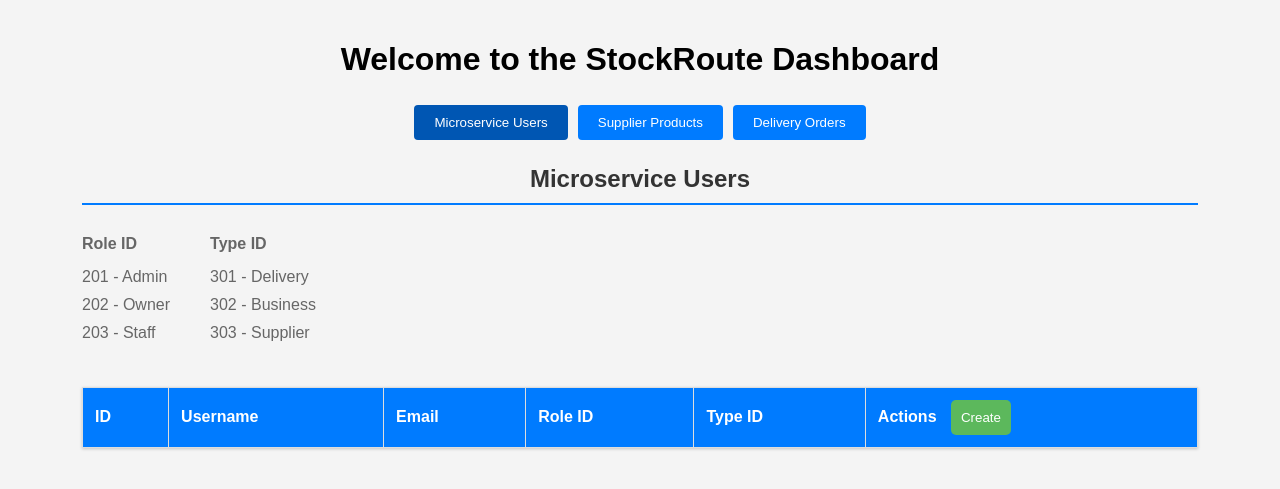
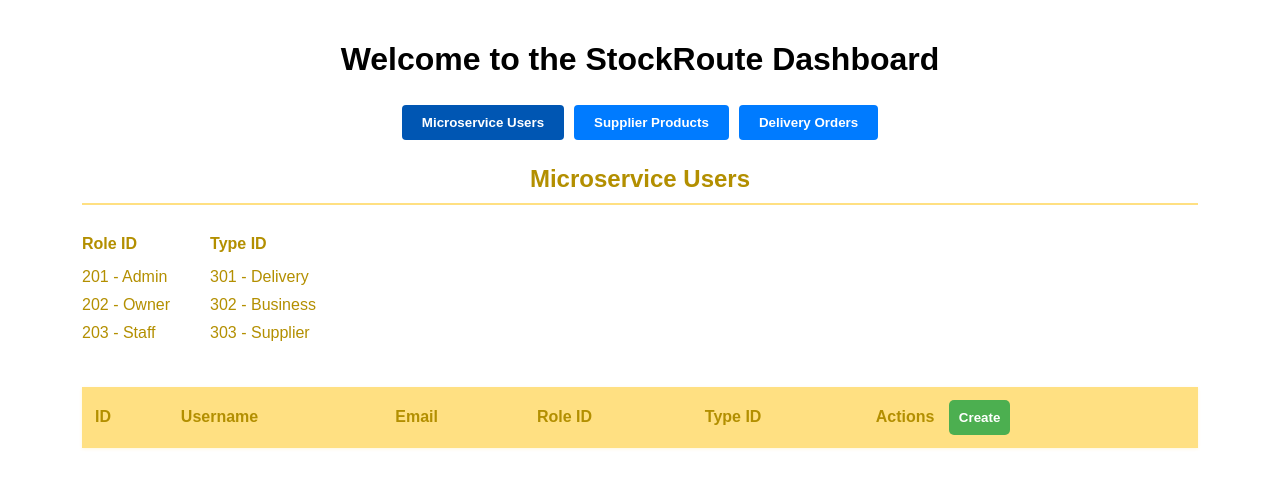
Before and after one commit to StefanDelgado/HelioHostServer, a PHP site: page /StockRoute_Microservice_API/index.php in a window 1280 px wide. Shown: the top 489 px of the page. Run offline with PHP 8.4, Linux system fonts and the light colour scheme; data that the repository does not hold is empty.

Commit message:
Style change

```diff
--- a/StockRoute_Microservice_API/styles/main.css
+++ b/StockRoute_Microservice_API/styles/main.css
@@ -1,6 +1,6 @@
 body {
     font-family: Arial, sans-serif;
-    background-color: #f4f4f4;
+    background-color: #fff; /* White background */
     margin: 0;
     padding: 0;
 }
@@ -10,13 +10,14 @@ body {
     margin: 0 auto;
     background-color: #fff;
     padding: 20px;
-    box-shadow: 0 0 10px rgba(0, 0, 0, 0.1);
+    box-shadow: 0 0 10px rgba(255, 193, 7, 0.15); /* subtle yellow shadow */
     margin-top: 50px;
+    border-radius: 10px;
 }
 
 h2 {
     text-align: center;
-    color: #333;
+    color: #b38f00; /* dark yellow */
 }
 
 form {
@@ -26,40 +27,89 @@ form {
 
 label {
     margin-bottom: 5px;
-    color: #555;
+    color: #b38f00;
 }
 
 input[type="text"],
 input[type="email"],
-input[type="password"] {
+input[type="password"],
+input[type="number"],
+textarea,
+select {
     padding: 10px;
     margin-bottom: 20px;
-    border: 1px solid #ccc;
+    border: 1px solid #ffe082;
     border-radius: 5px;
+    background: #fffde7;
 }
 
 button {
     padding: 10px;
-    background-color: #5cb85c;
-    color: #fff;
     border: none;
     border-radius: 5px;
     cursor: pointer;
+    font-weight: bold;
 }
 
-button:hover {
-    background-color: #4cae4c;
+button#createUserBtn,
+button#createProductBtn,
+button[type="submit"].create-btn {
+    background-color: #4caf50; /* green */
+    color: #fff;
 }
 
+button.edit-btn,
+button[type="submit"].edit-btn {
+    background-color: #ffc107; /* yellow */
+    color: #222;
+}
+
+button.delete-btn,
+button[type="submit"].delete-btn {
+    background-color: #dc3545; /* red */
+    color: #fff;
+}
+
+button#createUserBtn:hover,
+button#createProductBtn:hover,
+button[type="submit"].create-btn:hover {
+    background-color: #388e3c;
+}
+
+button.edit-btn:hover,
+button[type="submit"].edit-btn:hover {
+    background-color: #e0a800;
+}
+
+button.delete-btn:hover,
+button[type="submit"].delete-btn:hover {
+    background-color: #b52a37;
+}
+
+button#cancelEdit,
+button#cancelDelete,
+button#cancelCreate,
+button#cancelCreateProduct {
+    background-color: #fffde7;
+    color: #b38f00;
+    border: 1px solid #ffe082;
+}
+
+button#cancelEdit:hover,
+button#cancelDelete:hover,
+button#cancelCreate:hover,
+button#cancelCreateProduct:hover {
+    background-color: #fff9c4;
+}
 
 .debug-panel {
-    background-color: #333;
-    color: #fff;
+    background-color: #ffc107;
+    color: #222;
     padding: 10px;
     text-align: center;
 }
 .debug-panel a {
-    color: #fff;
+    color: #b38f00;
     margin: 0 10px;
     text-decoration: none;
     cursor: pointer;
--- a/StockRoute_Microservice_API/styles/tables.css
+++ b/StockRoute_Microservice_API/styles/tables.css
@@ -3,53 +3,54 @@ table {
     width: 100%;
     border-collapse: collapse;
     margin: 20px 0;
-    background-color: white;
-    box-shadow: 0 1px 3px rgba(0, 0, 0, 0.2);
+    background-color: #fff;
+    box-shadow: 0 1px 3px rgba(255, 193, 7, 0.15);
 }
 
 /* Header Styles */
 th {
-    background-color: #007BFF;
-    color: white;
+    background-color: #ffe082; /* light yellow */
+    color: #b38f00; /* dark yellow */
     font-weight: bold;
     padding: 12px;
     text-align: left;
-    border: 1px solid #ddd;
+    border: 1px solid #ffe082;
 }
 
 /* Cell Styles */
 td {
     padding: 10px;
-    border: 1px solid #ddd;
+    border: 1px solid #ffe082;
     vertical-align: middle;
+    background: #fffde7;
 }
 
 /* Alternating Row Colors */
 tr:nth-child(even) {
-    background-color: #f8f9fa;
+    background-color: #fff9c4;
 }
 
 /* Hover Effect */
 tr:hover {
-    background-color: #f2f2f2;
+    background-color: #fffde7;
 }
 
 /* Section Headers */
 .section h2 {
-    color: #333;
+    color: #b38f00;
     margin: 20px 0;
     padding-bottom: 10px;
-    border-bottom: 2px solid #007BFF;
+    border-bottom: 2px solid #ffe082;
 }
 
 /* Legend Styles */
 .section h3 {
-    color: #555;
+    color: #b38f00;
     margin: 15px 0;
 }
 
 .section h4 {
-    color: #666;
+    color: #b38f00;
     margin: 10px 0;
 }
 
@@ -62,7 +63,7 @@ tr:hover {
 
 .section li {
     padding: 5px 0;
-    color: #666;
+    color: #b38f00;
 }
 
 /* Responsive Table */
@@ -72,7 +73,6 @@ tr:hover {
         overflow-x: auto;
         white-space: nowrap;
     }
-
     th, td {
         min-width: 100px;
     }
@@ -82,15 +82,12 @@ tr:hover {
 .status-pending {
     color: #ffc107;
 }
-
 .status-processing {
     color: #17a2b8;
 }
-
 .status-delivered {
     color: #28a745;
 }
-
 .status-cancelled {
     color: #dc3545;
 }
@@ -105,18 +102,11 @@ tr:hover {
 .no-data {
     text-align: center;
     padding: 20px;
-    color: #666;
+    color: #b38f00;
     font-style: italic;
 }
 
-.edit-btn, .delete-btn {
-    padding: 5px 12px;
-    margin: 0 2px;
-    border: none;
-    border-radius: 3px;
-    cursor: pointer;
-    font-size: 0.95em;
-}
+/* Button Styles (override for table actions) */
 .edit-btn {
     background-color: #ffc107;
     color: #222;
@@ -131,3 +121,10 @@ tr:hover {
 .delete-btn:hover {
     background-color: #b52a37;
 }
+.create-btn {
+    background-color: #4caf50;
+    color: #fff;
+}
+.create-btn:hover {
+    background-color: #388e3c;
+}
```
